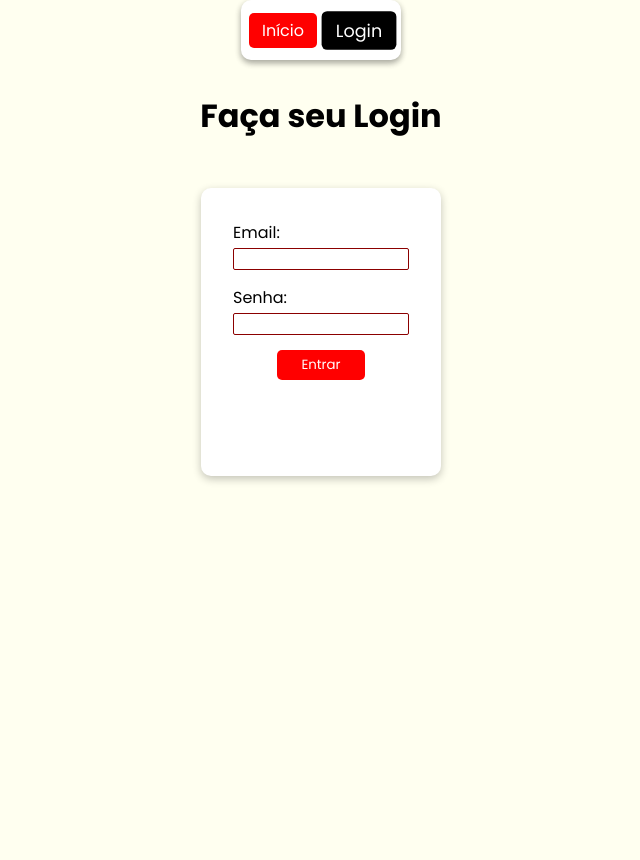
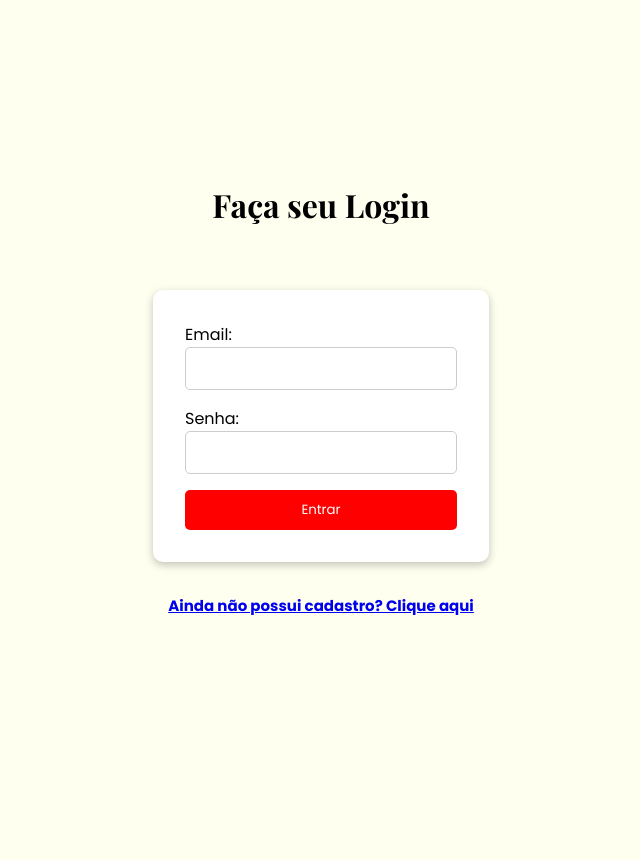
Before and after one commit to hiandro6/sistema_de_vendas, a Flask app: page /clientes/login in a window 1280 px wide. Shown: the whole page, without its empty margins (319-959 px from the left). After the commit the page ends 615 px from the top, so only its background shows below. Run offline with Flask 3, Linux system fonts and the light colour scheme.

Commit message:
Style login e regist

```diff
--- a/app.py
+++ b/app.py
@@ -13,7 +13,7 @@ from models.clientes import Cliente
 # from models.vendasprodutos import VendasProdutos
 
 def add_admin():
-    user = Cliente(cli_nome = "admin", cli_email = "admin@admin", cli_telefone = "00000000", cli_endereco = "Sistema", cli_senha = "123", cli_tipo="admin")
+    user = Cliente(cli_nome = "admin", cli_email = "admin@admin", cli_telefone = "00000000", cli_endereco = "Sistema", cli_senha = "admin", cli_tipo="admin")
     session.add(user)
     session.commit()
 
--- a/static/style/cli-form.css
+++ b/static/style/cli-form.css
@@ -1,102 +1,110 @@
-body{
-    display: flex;
-    flex-direction: column  ;
+@import url('https://fonts.googleapis.com/css2?family=Playfair+Display:wght@700&display=swap');
+
+h1 {
+    font-family: 'Playfair Display', serif;
+    text-align: center;
+    margin-bottom: 2rem;
 }
 
-nav{
+body, html {
+    height: 100%;
+    margin: 0;
+    display: flex;
+    justify-content: center;
+    align-items: center;
+    background-color: #FFFFF0;
+}
+
+#login-nav {
     display: flex;
     justify-content: center;
     align-items: center;
     width: 100%;
-    background-color: transparent;
-    box-shadow: none;
-    height: 60px;
+    padding: 1rem 0;
+}
 
-    .links{
+.links.login {
     display: flex;
-        flex-direction: row;
-        justify-content: space-around;
+    gap: 1rem;
     background-color: white;
     border-radius: 10px;
-        width: 20rem;
-        height: auto;
-        padding: 0.5em;
+    padding: 0.5em 1rem;
     box-shadow: rgba(0, 0, 0, 0.16) 0px 3px 6px, rgba(0, 0, 0, 0.23) 0px 3px 6px;
+}
 
-        a{
+.links.login a {
     background-color: red;
     display: inline-block;
     text-decoration: none;
     text-align: center;
-            padding: 5px;
-            width: 6rem;
+    padding: 8px 12px;
+    min-width: 6rem;
     color: white;
     border-radius: 5px;
-            transition: transform 0.5s ease-out, background-color 0.5s ease-out, box-shadow 0.5s     ease-out;
-            transform-origin: center;
+    font-size: 1rem;
+    transition: transform 0.5s ease-out, background-color 0.5s ease-out, box-shadow 0.5s ease-out;
 }
 
-        a:hover {
+.links.login a:hover {
     background-color: black;
     transform: scale(1.1);
     box-shadow: rgba(149, 157, 165, 0.2) 0px 8px 24px;
 }
-    }
-}
 
-main{
-    width: 100%;
-    height: 100vh;
+main {
     display: flex;
     flex-direction: column;
     align-items: center;
-    gap: 3rem;
-
-    h1{
-        font-size: 2rem;
-        margin-top: 2rem;
+    gap: 2rem;
+    padding: 2rem;
+    width: 100%;
+    max-width: 400px; /* Limita a largura máxima do formulário */
 }
 
-    .formulario{
+.formulario {
     background-color: white;
     box-shadow: rgba(0, 0, 0, 0.24) 0px 3px 8px;
     border-radius: 10px;
     display: flex;
     flex-direction: column;
     align-items: center;
-        width: 15rem;
-        height: 18rem;
+    width: 100%;
     padding: 2rem;
-        gap: 15px;
-
-
-        div{
-            input{
-                width: 100%;
-                border-style: none;
-                border: 1px solid darkred;
-                border-radius: 2px;
-            }
+    gap: 1rem;
 }
 
-        button{
+.formulario div {
+    display: flex;
+    flex-direction: column;
+    width: 100%;
+}
+
+.formulario input {
+    width: 100%;
+    padding: 8px;
+    border: 1px solid #ccc;
+    border-radius: 5px;
+    font-size: 1rem;
+}
+
+.formulario button {
     background-color: red;
     border-style: none;
-            padding: 5px;
-            width: 50%;
+    padding: 10px;
+    width: 100%;
     color: white;
     border-radius: 5px;
-            transition: transform 0.5s ease-out, background-color 0.5s ease-out, box-shadow 0.5s     ease-out;
+    transition: transform 0.5s ease-out, background-color 0.5s ease-out, box-shadow 0.5s ease-out;
     transform-origin: center;
     cursor: pointer;
 }
 
-        button:hover {
+.formulario button:hover {
     background-color: black;
-            transform: scale(1.1);
+    transform: scale(1.05);
     box-shadow: rgba(149, 157, 165, 0.2) 0px 8px 24px;
 }
+
+h3 {
+    font-size: 15px;
 }
-
-
-}
--- a/static/style/clientes.css
+++ b/static/style/clientes.css
@@ -56,3 +56,8 @@ main{
 
 
 }
+
+h1 {
+    font-family: 'Playfair Display', serif;
+    font-size: 50px;
+}
--- a/static/style/index.css
+++ b/static/style/index.css
@@ -1,4 +1,6 @@
 
+
+@import url('https://fonts.googleapis.com/css2?family=Lato:wght@700&display=swap');
 main {
     width: 100%;
     height: 100vh;
@@ -18,6 +20,7 @@ main {
     h1 {
         font-weight: bolder;
         font-size: 3rem;
+        font-family: 'Playfair Display', serif;
     }
 
     p {
--- a/templates/clientes/login.html
+++ b/templates/clientes/login.html
@@ -11,12 +11,7 @@
 {% endblock %}
 
 {% block content %}
-<nav id="login-nav">
-    <div class="links login">
-        <a href="{{url_for('index')}}">Início</a>
-        <a style='transform: scale(1.1); background-color: black;'href="{{url_for('cliente.login')}}">Login</a>
-    </div>
-</nav>
+<!-- X -->
 <main>
     <h1>Faça seu Login</h1>
     <form action="{{url_for('cliente.login')}}" method="post" class="formulario">
@@ -30,6 +25,7 @@
         </div>
         <button type="submit">Entrar</button>
     </form>
+    <h3><a href="/clientes/register">Ainda não possui cadastro? Clique aqui</a></h3>
 </main>
 
 {% endblock %}
```
Also changed, not shown: static/style/cli-register.css (added, +62 -0 lines), templates/clientes/register.html (+2 -44 lines), database/teste.db, static/style/model.css (line endings or trailing spaces). Lines whose indentation alone changed are shown as unchanged.
